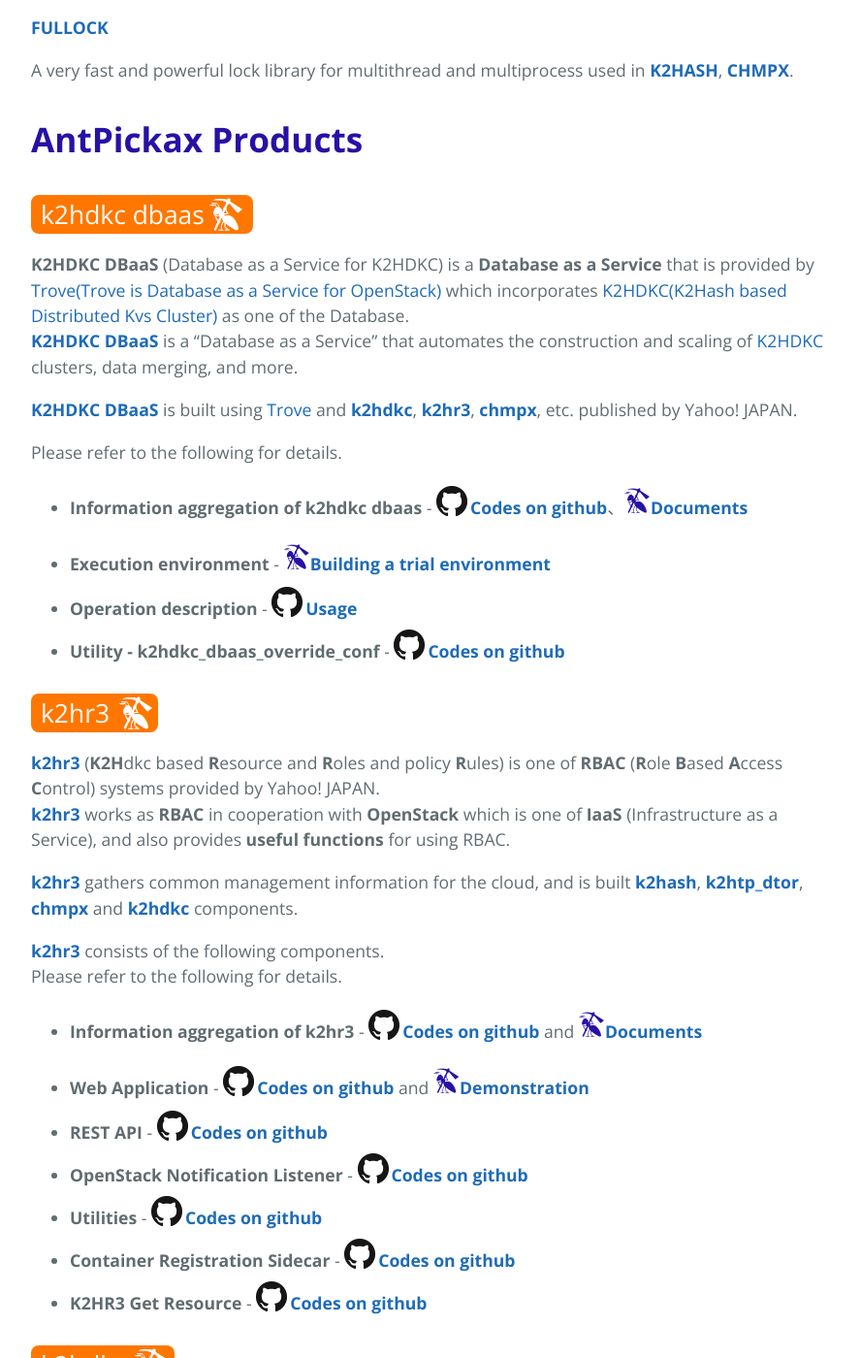
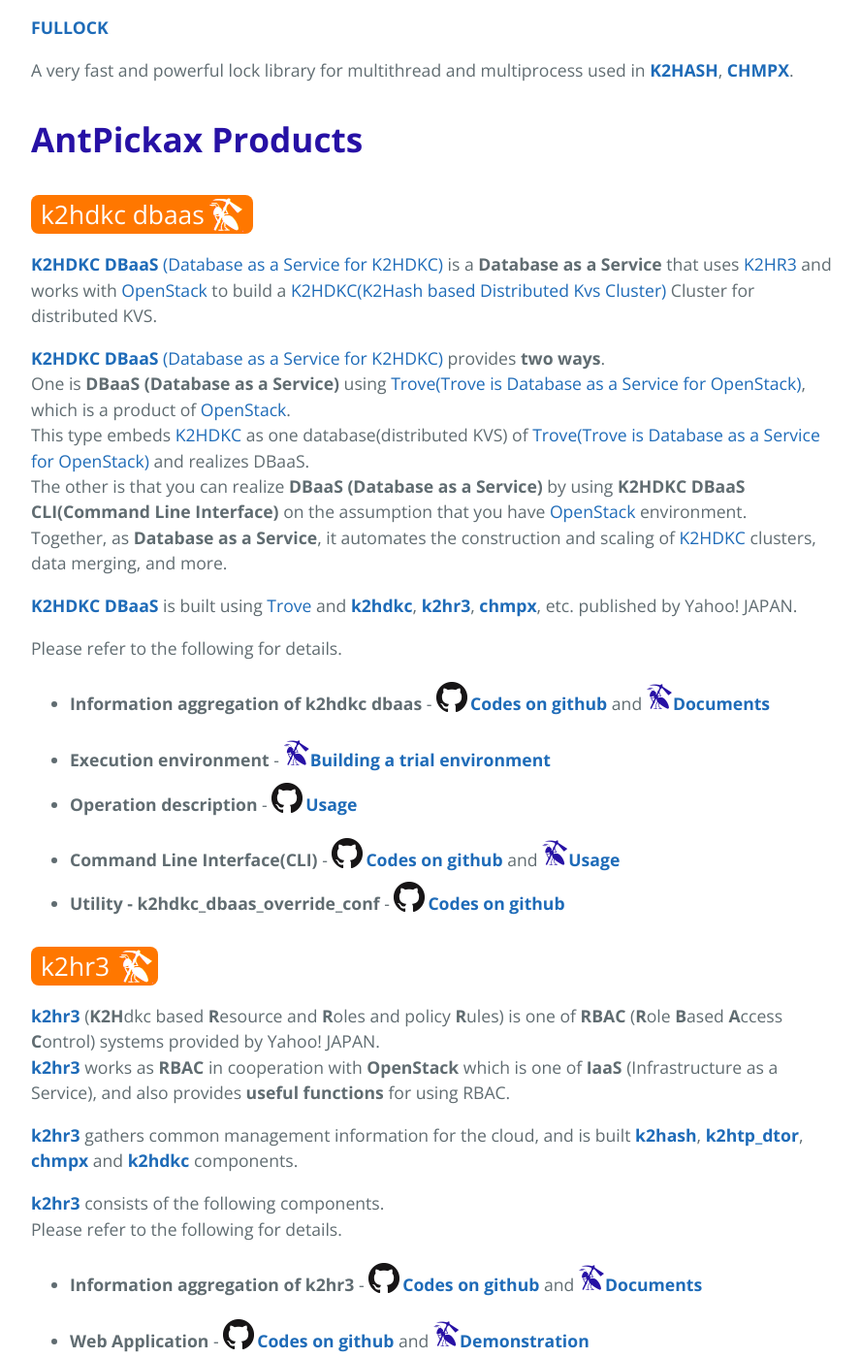
Before and after one commit to yahoojapan/AntPickax, a Jekyll site: the page built from index.md, in a window 1280 px wide and 1400 px high, scrolled down 2435 px. Shown: the whole window at 97% size, without its empty margins (192-1080 px from the left). Built offline with Jekyll 4.4.1, drawn with Linux system fonts in a browser that asks for light colours; comment, search, counter and statistics services are not loaded; some of the changed text lies outside the part shown.

Commit message:
Updated pages for adding K2HR3 CLI and K2HDKC DBaaS CLI

```diff
--- a/index.md
+++ b/index.md
@@ -47,7 +47,7 @@ Among the created software, we have released software as an **AntPickax** produc
 **AntPickax** publishes the following products as open source.
 
 #### [**K2HDKC DBaaS**](https://dbaas.k2hdkc.antpick.ax/)
-**K2HDKC DBaaS** (Database as a Service for K2HDKC) is a **Database as a Service** that is provided by [Trove(Trove is Database as a Service for OpenStack)](https://wiki.openstack.org/wiki/Trove) which incorporates [K2HDKC(K2Hash based Distributed Kvs Cluster)](https://k2hdkc.antpick.ax/index.html) as one of the Database.
+**K2HDKC DBaaS** (Database as a Service for K2HDKC) is a **Database as a Service** that uses [K2HR3](https://k2hr3.antpick.ax/) and works with [OpenStack](https://www.openstack.org/) to build a [K2HDKC(K2Hash based Distributed Kvs Cluster)](https://k2hdkc.antpick.ax/index.html) Cluster for distributed KVS.
 #### [**K2HR3**](https://k2hr3.antpick.ax/)
 **K2HR3** is an **RBAC**(**R**ole **B**ased **A**ccess **C**ontrol) system that cooperates with **IaaS**(Infrastructure as a Service).
 #### [**K2HDKC**](https://k2hdkc.antpick.ax/)
@@ -65,17 +65,24 @@ A very fast and powerful lock library for multithread and multiprocess used in [
 
 ## {{ page.title_k2hdkc_dbaas }}
 
-**K2HDKC DBaaS** (Database as a Service for K2HDKC) is a **Database as a Service** that is provided by [Trove(Trove is Database as a Service for OpenStack)](https://wiki.openstack.org/wiki/Trove) which incorporates [K2HDKC(K2Hash based Distributed Kvs Cluster)](https://k2hdkc.antpick.ax/index.html) as one of the Database.
-[**K2HDKC DBaaS**](https://dbaas.k2hdkc.antpick.ax/) is a "Database as a Service" that automates the construction and scaling of [K2HDKC](https://k2hdkc.antpick.ax/) clusters, data merging, and more.
+[**K2HDKC DBaaS** (Database as a Service for K2HDKC)](https://dbaas.k2hdkc.antpick.ax/) is a **Database as a Service** that uses [K2HR3](https://k2hr3.antpick.ax/) and works with [OpenStack](https://www.openstack.org/) to build a [K2HDKC(K2Hash based Distributed Kvs Cluster)](https://k2hdkc.antpick.ax/index.html) Cluster for distributed KVS.
+
+[**K2HDKC DBaaS** (Database as a Service for K2HDKC)](https://dbaas.k2hdkc.antpick.ax/indexja.html) provides **two ways**.
+One is **DBaaS (Database as a Service)** using [Trove(Trove is Database as a Service for OpenStack)](https://wiki.openstack.org/wiki/Trove), which is a product of [OpenStack](https://www.openstack.org/).
+This type embeds [K2HDKC](https://k2hdkc.antpick.ax/indexja.html) as one database(distributed KVS) of [Trove(Trove is Database as a Service for OpenStack)](https://wiki.openstack.org/wiki/Trove) and realizes DBaaS.
+The other is that you can realize **DBaaS (Database as a Service)** by using **K2HDKC DBaaS CLI(Command Line Interface)** on the assumption that you have [OpenStack](https://www.openstack.org/) environment.
+Together, as **Database as a Service**, it automates the construction and scaling of [K2HDKC](https://k2hdkc.antpick.ax/indexja.html) clusters, data merging, and more.
 
 [**K2HDKC DBaaS**](https://dbaas.k2hdkc.antpick.ax/) is built using [Trove](https://wiki.openstack.org/wiki/Trove) and [**k2hdkc**](https://k2hdkc.antpick.ax/), [**k2hr3**](https://k2hr3.antpick.ax/), [**chmpx**](https://chmpx.antpick.ax/), etc. published by Yahoo! JAPAN.
 
 Please refer to the following for details.
-- **Information aggregation of k2hdkc dbaas** - {{ page.github_icon }}[**Codes on github**](https://github.com/yahoojapan/k2hdkc_dbaas)、{{ page.antpickax_icon }}[**Documents**](https://dbaas.k2hdkc.antpick.ax/)
+- **Information aggregation of k2hdkc dbaas** - {{ page.github_icon }}[**Codes on github**](https://github.com/yahoojapan/k2hdkc_dbaas) and {{ page.antpickax_icon }}[**Documents**](https://dbaas.k2hdkc.antpick.ax/)
 
 - **Execution environment** - {{ page.antpickax_icon }}[**Building a trial environment**](https://dbaas.k2hdkc.antpick.ax/build.html)
 
 - **Operation description** - {{ page.github_icon }}[**Usage**](https://dbaas.k2hdkc.antpick.ax/usage.html)
+
+- **Command Line Interface(CLI)** - {{ page.github_icon }}[**Codes on github**](https://github.com/yahoojapan/k2hdkc_dbaas_cli) and {{ page.antpickax_icon }}[**Usage**](https://dbaas.k2hdkc.antpick.ax/usage_cli.html)
 
 - **Utility - k2hdkc_dbaas_override_conf** - {{ page.github_icon }}[**Codes on github**](https://github.com/yahoojapan/k2hdkc_dbaas_override_conf)
 
@@ -90,6 +97,8 @@ Please refer to the following for details.
 - **Information aggregation of k2hr3** - {{ page.github_icon }}[**Codes on github**](https://github.com/yahoojapan/k2hr3) and {{ page.antpickax_icon }}[**Documents**](https://k2hr3.antpick.ax/)
 
 - **Web Application** - {{ page.github_icon }}[**Codes on github**](https://github.com/yahoojapan/k2hr3_app) and {{ page.antpickax_icon }}[**Demonstration**](https://demo.k2hr3.antpick.ax/)
+
+- **Command Line Interface(CLI)** - {{ page.github_icon }}[**Codes on github**](https://github.com/yahoojapan/k2hr3_cli) and {{ page.antpickax_icon }}[**Usage**](https://k2hr3.antpick.ax/cli.html)
 
 - **REST API** - {{ page.github_icon }}[**Codes on github**](https://github.com/yahoojapan/k2hr3_api)
 
```
Also changed, not shown: indexja.md (+14 -3 lines).
